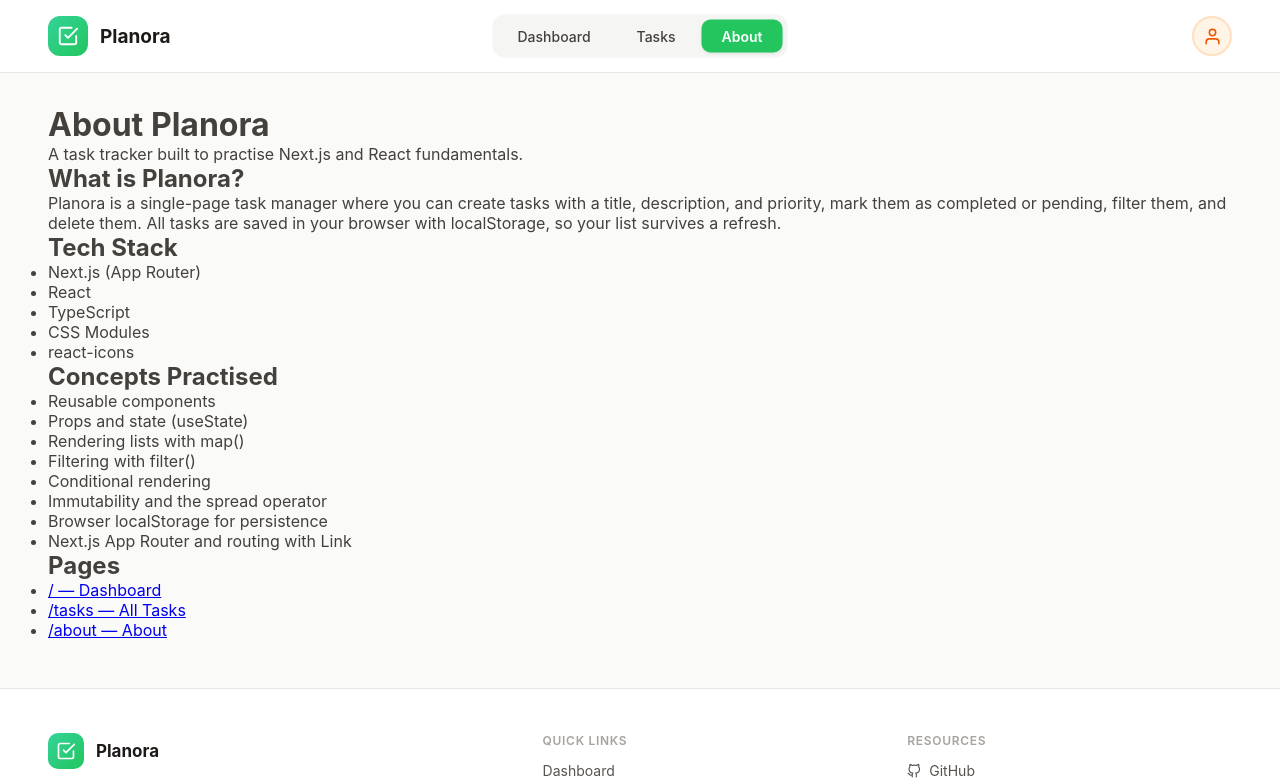
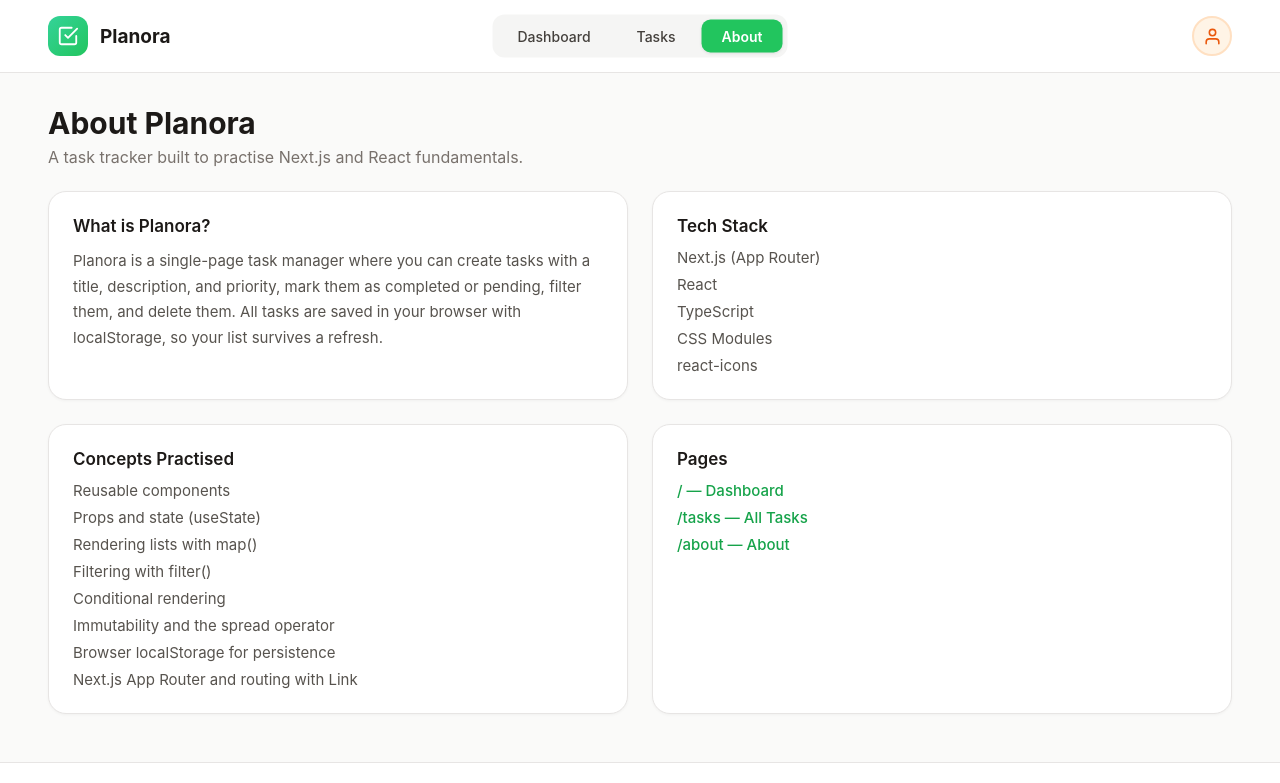
Before and after one commit to sumittiwari1302/Planora, a Next.js app: page /about in a window 1280 px wide. Shown: the top 783 px of the page. Built offline with nearby package versions, Linux system fonts and the light colour scheme.

Commit message:
style: add page heading and about page styles

```diff
--- a/app/globals.css
+++ b/app/globals.css
@@ -42,6 +42,77 @@ body {
   display: flex;
   flex-direction: column;
   gap: 24px;
+}
+
+.pageHeading {
+  margin-bottom: 24px;
+}
+
+.pageTitle {
+  font-size: 30px;
+  font-weight: 700;
+  color: #1c1917;
+}
+
+.pageSubtitle {
+  margin-top: 6px;
+  font-size: 16px;
+  color: #78716c;
+}
+
+.aboutGrid {
+  display: grid;
+  grid-template-columns: repeat(2, 1fr);
+  gap: 24px;
+}
+
+.aboutCard {
+  background: #ffffff;
+  border: 1px solid #e7e5e4;
+  border-radius: 18px;
+  padding: 24px;
+  box-shadow: 0 1px 3px rgba(28, 25, 23, 0.04);
+}
+
+.aboutCardTitle {
+  font-size: 17px;
+  font-weight: 600;
+  color: #1c1917;
+  margin-bottom: 12px;
+}
+
+.aboutCardText {
+  font-size: 15px;
+  line-height: 1.7;
+  color: #57534e;
+}
+
+.aboutList {
+  display: flex;
+  flex-direction: column;
+  gap: 8px;
+  list-style: none;
+}
+
+.aboutListItem {
+  font-size: 15px;
+  color: #57534e;
+}
+
+.aboutLink {
+  color: #16a34a;
+  text-decoration: none;
+  font-weight: 500;
+}
+
+.aboutLink:hover {
+  text-decoration: underline;
+}
+
+@media (max-width: 700px) {
+  .aboutGrid {
+    grid-template-columns: 1fr;
+  }
 }
 
 .addTaskSection {
```
